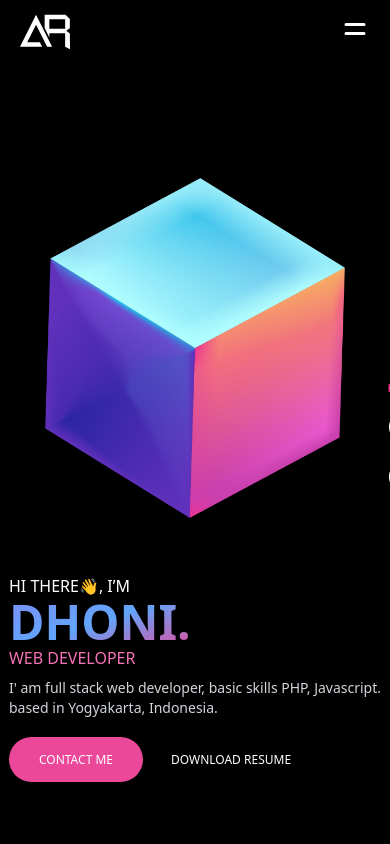
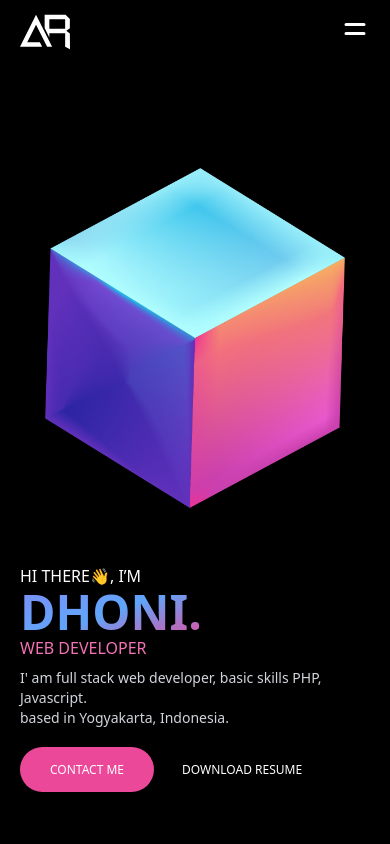
Before and after one commit to dhoniaridho/ahmadridhoni-v1, a Next.js app: page / in a window 390 px wide. Shown: the top 844 px of the page. Built offline with nearby package versions, Linux system fonts and the light colour scheme.

Commit message:
improve: navbar (resoponsive)

```diff
--- a/components/layouts/navigation.js
+++ b/components/layouts/navigation.js
@@ -47,15 +47,15 @@ export default function Navigation() {
                     </button>
                 </div>
             </div>
-            <div className={`fixed z-50 text-white flex justify-between flex-col transition-all ease-out duration-300 ${isCollapse ? 'w-3/4' : 'delay-300 w-0'} top-0 left-0 overflow-hidden h-screen bg-black`}>
+            <div className={`fixed z-50 text-white flex justify-between flex-col transition-all ease-out duration-300 ${isCollapse ? 'w-full md:w-3/4' : 'delay-300 w-0'} top-0 left-0 overflow-hidden h-screen bg-black`}>
             <div className="h-16 flex justify-start place-items-center px-5">
                     <Logo />
                 </div>
-                <div className="overflow-hidden flex w-full place-items-center justify-start">
-                    <ul className="text-white ml-28">
+                <div className="overflow-hidden flex w-full place-items-center justify-center md:justify-start">
+                    <ul className="text-white md:ml-28">
                         {navigations.map((n, i)=> {
                             return(
-                                <li className={`text-6xl overflow-hidden transform transition-all ${isCollapse ? 'opacity-100 translate-y-0 duration-700' : 'opacity-0 translate-y-full'}`} key={i}>
+                                <li className={`text-6xl text-center md:text-left overflow-hidden transform transition-all ${isCollapse ? 'opacity-100 translate-y-0 duration-700' : 'opacity-0 translate-y-full'}`} key={i}>
                                     <Link href={n.href}>
                                         <a onClick={handleClose} onMouseOver={()=>setIsNavHover({[i]: true})} onMouseOut={()=>setIsNavHover({[i]: false})}  className={`transition-all hover:text-pink-500 ${isNavHover[i] ? 'tracking-widest' : ''} ${asPath === n.href && 'text-pink-500'}`}>{n.name}</a>
                                     </Link>
@@ -68,13 +68,13 @@ export default function Navigation() {
                     <p className="text-sm text-white text-center whitespace-nowrap">&copy;{new Date().getFullYear()} dhoniaridho. All Rights Reserved</p>
                 </div>
             </div>
-            <div className={`z-50 transform transition-all duration-300 ${isCollapse ? 'translate-x-0' : 'translate-x-full delay-300'} fixed flex justify-between flex-col top-0 right-0 w-1/4 h-screen bg-gradient-to-br from-pink-600 via-blue-800 to-indigo-900`}>
+            <div className={`z-50 hidden md:flex transform transition-all duration-300 ${isCollapse ? 'translate-x-0' : 'translate-x-full delay-300'} fixed flex justify-between flex-col top-0 right-0 w-1/4 h-screen bg-gradient-to-br from-pink-600 via-blue-800 to-indigo-900`}>
                 <div className="h-16 flex justify-end place-items-center px-5">
                     <button className={`p-1 bg-black  text-white rounded-full transform transition-all ${isCollapse ? 'scale-100' : 'scale-0'}`} onClick={handleClose}>
                         <HiOutlineX size="30px" />
                     </button>
                 </div>
-                <div className="flex justify-center place-items-center flex-1">
+                <div className="flex justify-center place-items-center md:flex-1">
                 <ul className="grid grid-cols-1 md:grid-cols-3 gap-5 text-white">
                         <li className="col-span-3">
                             <h1 className="text-lg font-medium uppercase tracking-widest text-white">Social</h1>
--- a/pages/index.js
+++ b/pages/index.js
@@ -25,7 +25,7 @@ export default function Home() {
 
   return (
     <MainLayout>
-      <section className="bg-black place-items-center text-white h-screen--h-16 flex flex-col md:flex-row place-content-center md:justify-around">
+      <section className="bg-black place-items-center text-white h-screen--h-16 flex flex-col md:flex-row place-content-center md:justify-around px-5">
         <div className="order-2 md:order-1 md:flex place-items-center flex-col">
           <div className="md:-mt-16">
             <div className="mt-4">
```
